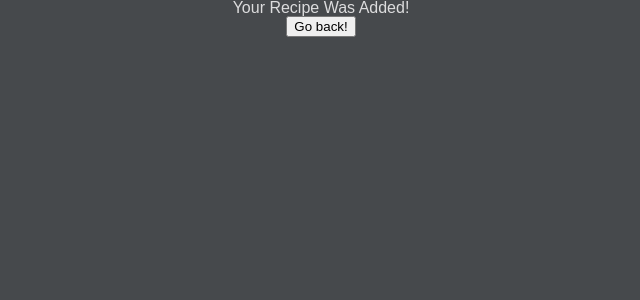
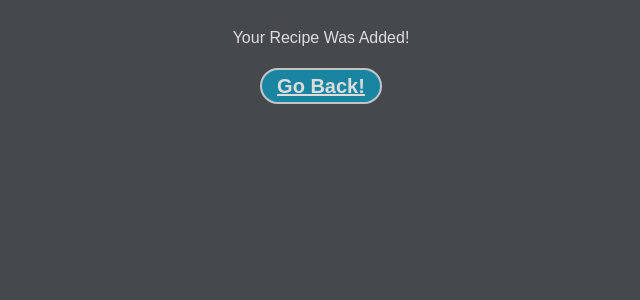
Before and after one commit to Hazelwize/reciprint, a React (Create React App) app: page /addRecipe/1 in a window 1280 px wide. Shown: the top 300 px of the page, without its empty margins (319-959 px from the left). Built offline with nearby package versions, Linux system fonts and the light colour scheme; a web font is replaced by a local one.

Commit message:
add larger QR codes and better route handling

```diff
--- a/public/index.html
+++ b/public/index.html
@@ -14,7 +14,7 @@
     <link href="https://fonts.googleapis.com/css2?family=Sono:wght@200;400;700&display=swap" rel="stylesheet">
     <link rel="apple-touch-icon" href="%PUBLIC_URL%/logo192.png" />
     <link rel="manifest" href="%PUBLIC_URL%/manifest.json" />
-    <title>React App</title>
+    <title>ReciPrint</title>
   </head>
   <body>
     <noscript>You need to enable JavaScript to run this app.</noscript>
--- a/src/App.css
+++ b/src/App.css
@@ -104,6 +104,7 @@ body{
   font-size: 24px;
   text-decoration: underline;
 }
+
 .ingredList{
   text-align: left;
   width: 40%;
@@ -243,3 +244,6 @@ body{
   width: 20%;
   margin: 0 auto;
 }
+.addedRec{
+  margin: 30px auto;
+}
--- a/src/App.js
+++ b/src/App.js
@@ -17,6 +17,10 @@ function App() {
     window.localStorage.setItem('recipes', JSON.stringify(recipes))
     },[recipes]
   )
+
+  const handleLoad = () => {
+    setRecipes(JSON.parse(window.localStorage.getItem('recipes')))
+  }
 
   const deleteOne = (key) => {
     setRecipes(recipes.filter((e,i) => i !== key))
@@ -62,7 +66,7 @@ function App() {
               </ul>
             </div>
           }/>
-          <Route path='/addRecipe/:recipe' element={<RecipeDownload />} />
+          <Route path='/addRecipe/:recipe' element={<RecipeDownload onLoad={handleLoad} />} />
         </Routes>
       </div>
     </Router>
--- a/src/components/QRCode.js
+++ b/src/components/QRCode.js
@@ -8,10 +8,11 @@ const QRCode = ({recipe}) => {
             try{
                 console.log(recipe)
                 const recipeData = await JSON.stringify(recipe)
-                const res = await fetch(`https://api.qrserver.com/v1/create-qr-code/?data=http://localhost:3000/addRecipe/${recipeData}&size=200x200`)
+                // const hashLink = spaceToUnderscore(recipeData)
+                let qrlink = encodeURIComponent(`http://reciprint.netlify.app/addRecipe/${recipeData}`)
+                const res = await fetch(`https://api.qrserver.com/v1/create-qr-code/?data=${qrlink}&size=400x400`)
                 console.log(res)
                 setCode(res.url)
-                let qrlink = await 'http://localhost:3000/addRecipe/' + encodeURIComponent(recipeData)
                 setLink(qrlink)
             }
             catch(err){
@@ -21,6 +22,9 @@ const QRCode = ({recipe}) => {
 
         fetchQR()
     },[recipe])
+    // const spaceToUnderscore = (str) =>{
+    //     return str.replaceAll(' ', '_')
+    // }
     // async function getLink(qrCode){
     //     let recData = qrCode.slice(qrCode.indexOf('data=') + 5)
     //     let link = await encodeURIComponent(recData)
--- a/src/components/RecipeDownload.js
+++ b/src/components/RecipeDownload.js
@@ -1,15 +1,20 @@
-import {useParams, Navigate, useNavigate, useLocation} from 'react-router-dom'
+import {useParams, Link} from 'react-router-dom'
 import {useEffect, useState} from 'react'
 
-const RecipeDownload = () => {
+const RecipeDownload = ({onLoad}) => {
     const [loading, setLoading] = useState(true)
     const params = useParams()
-    const navigate = useNavigate()
+
+
+    // const underscoreToSpaces = (str) => {
+    //     return str.replaceAll('_',' ');
+    // }
 
     useEffect(() => {
         const addRecipe = async(newRecipe) => {
             try{
                 let recipes = await JSON.parse(window.localStorage.getItem('recipes'))
+                // const hashLink = underscoreToSpaces(newRecipe)
                 newRecipe = await JSON.parse(newRecipe)
                 await window.localStorage.setItem('recipes', JSON.stringify([...recipes, newRecipe]))
             }
@@ -24,8 +29,8 @@ const RecipeDownload = () => {
         <h3>Loading...</h3>
     ) : (
         <>
-            <h1>Your Recipe Was Added!</h1>
-            <button type="button" onClick={() => navigate(-1)}> Go back! </button>
+            <h1 className="addedRec">Your Recipe Was Added!</h1>
+            <Link onClick={() => onLoad()} className="btn" to="/"> Go Back! </Link>
         </>
     )
 }
```
Also changed, not shown: 1 other file (tests, documents, lock files or other folders).
